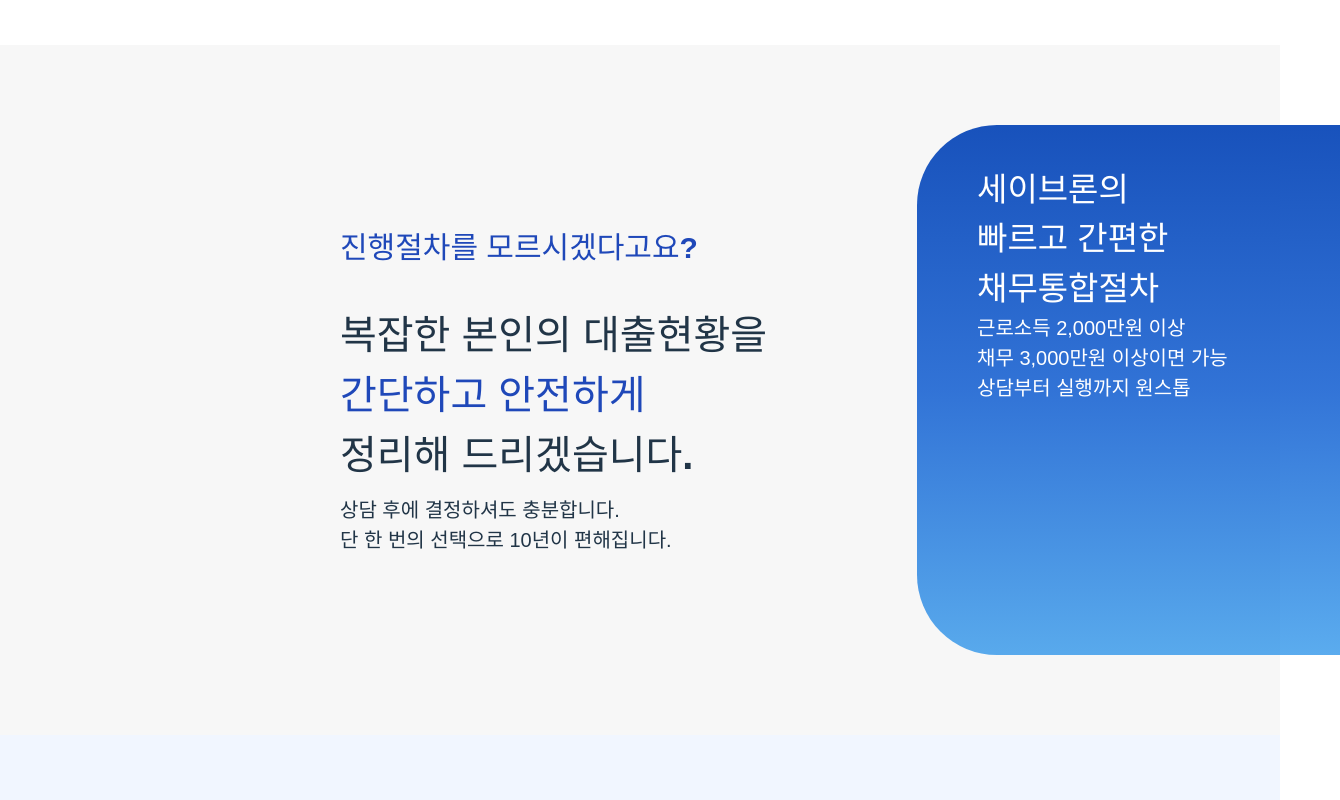
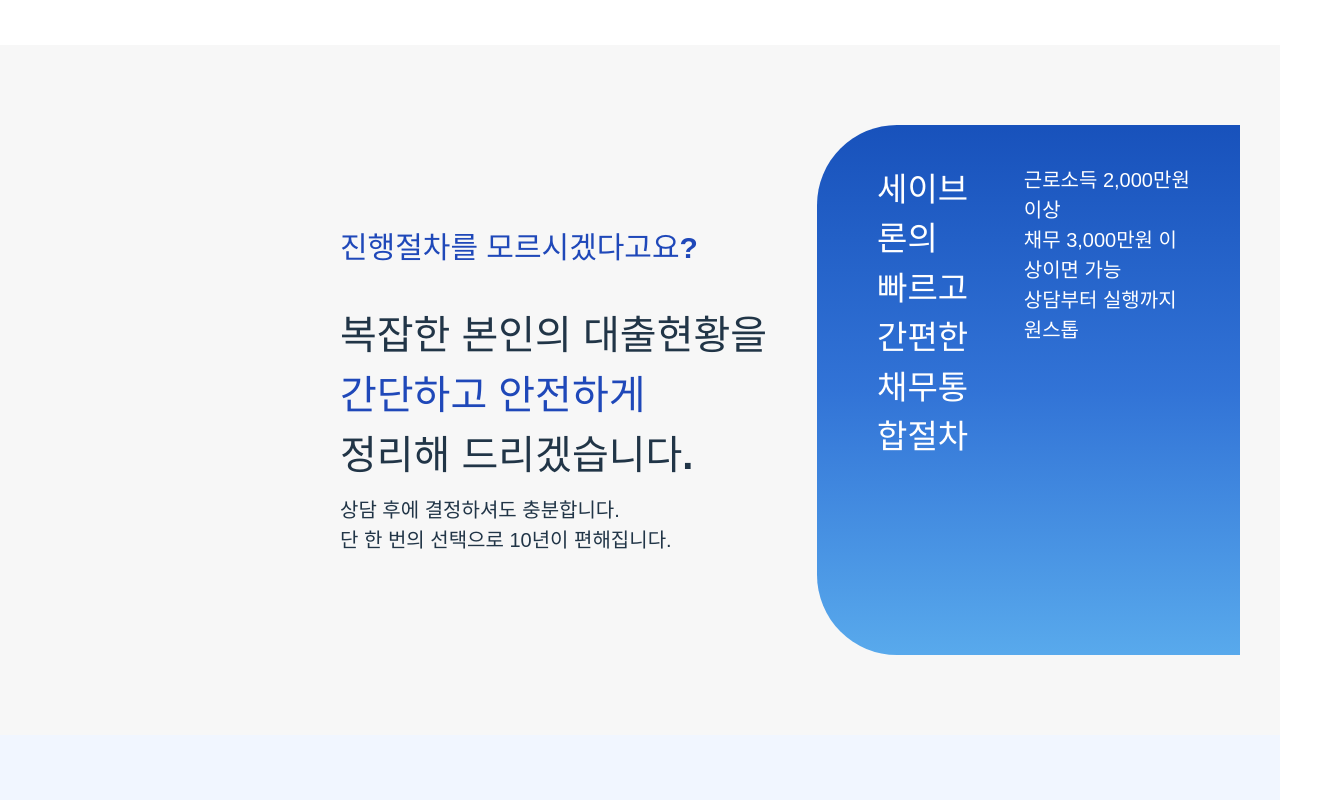
Before and after one commit to l1lsang/naran1234, a React (Vite) app: page / in a window 1280 px wide. Shown: the part 1760-2560 px from the top of the page, 1340 px wide, since content can reach past the window. Built offline with nearby package versions, Linux system fonts and the light colour scheme.

Commit message:
Update App.css

```diff
--- a/src/App.css
+++ b/src/App.css
@@ -307,9 +307,9 @@
 
 
 .세입{
-  flex: 1;
+  flex: 1 !important;
 
-  display: inline-block;
+  display: flex;
 background: linear-gradient(
   180deg,
   #0b48b8f1 0%,
@@ -324,8 +324,7 @@
 padding-right: 50px;
 border-radius: 80px 0px 0px 80px;
 margin-left: 150px;
- position: relative;
-  right: -100px;
+
 
 
 }
```
